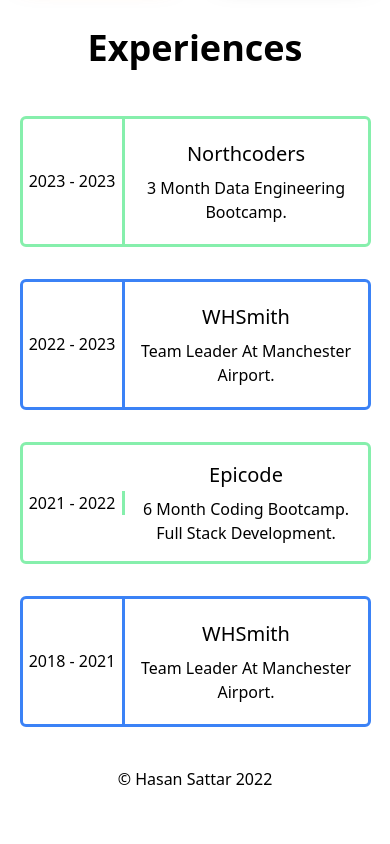
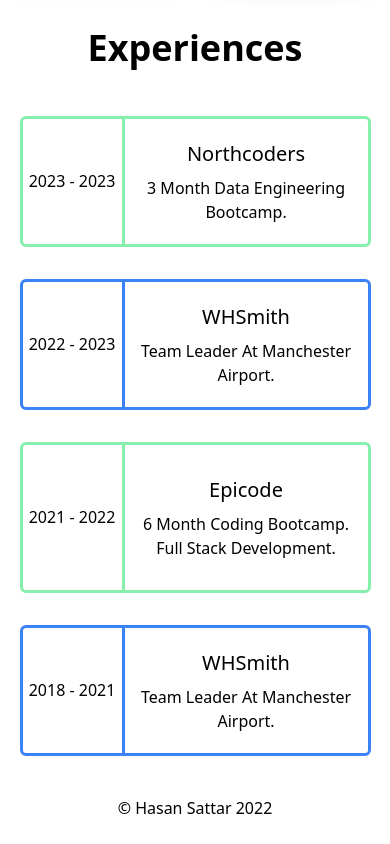
Before and after one commit to hsattar/hasan-sattar, a Next.js app: page / in a window 390 px wide. Shown: the part 2400-3244 px from the top of the page. Before the commit the page ends 3215 px from the top, so only its background shows below. Built offline with nearby package versions, Linux system fonts and the light colour scheme; a web font is replaced by a local one.

Commit message:
fixed style issue for experience section

```diff
--- a/components/experiences/SingleExperience.tsx
+++ b/components/experiences/SingleExperience.tsx
@@ -9,7 +9,7 @@
     return (
         <div className={`flex items-center w-[90vw] lg:w-[75vw] my-4 rounded-md text-center border-[3px] ${type === 'education' ? 'border-green-300' : 'border-blue-500'}`}>
 
-            <div className={`h-[100%] ${description.length === 24 && 'leading-[100px]'} ${description.length === 34 && 'leading-[125px]'} ${description.length === 56 && 'leading-[145px]'} sm:leading-[100px] w-[150px] border-r-[3px] ${type === 'education' ? 'border-green-300' : 'border-blue-500'}`}>
+            <div className={`h-[100%] ${description.length === 24 && 'leading-[100px]'} ${description.length === 34 && 'leading-[125px]'} ${description.length === 48 && 'leading-[145px]'} sm:leading-[100px] w-[150px] border-r-[3px] ${type === 'education' ? 'border-green-300' : 'border-blue-500'}`}>
                 <h3 className="font-medium">{year}</h3>
             </div>
 
```
